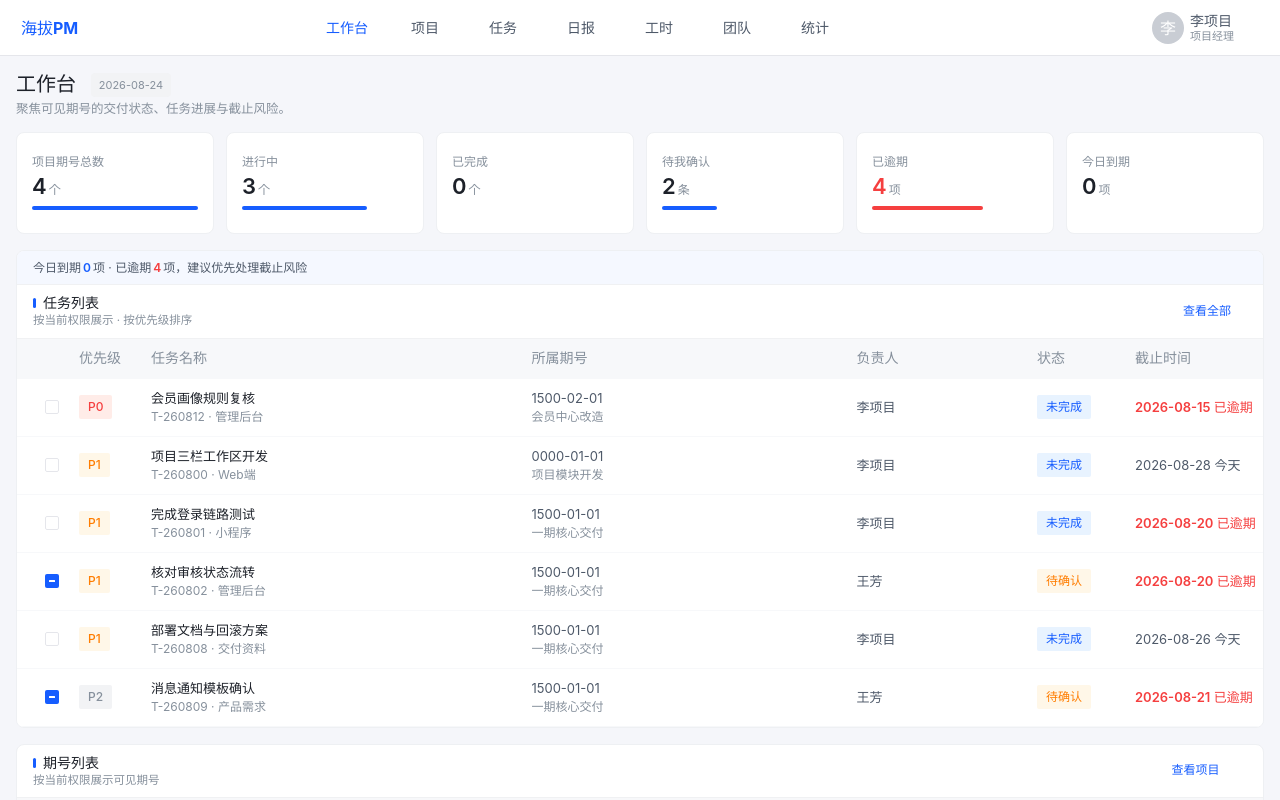
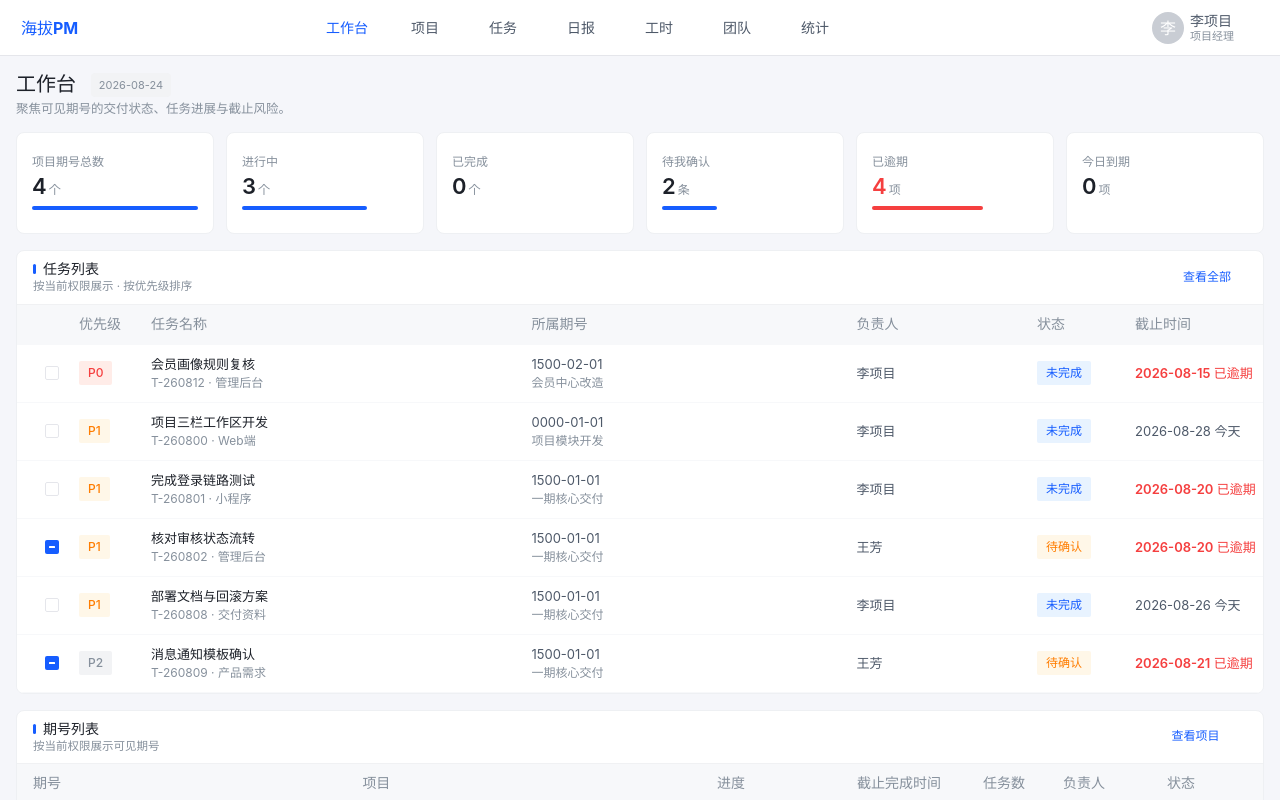
Before and after one commit to Bonye1986/HaiBaPM, a Vue app: page / in a window 1280 px wide. Built offline with nearby package versions, Linux system fonts and the light colour scheme; some icons are missing.

Commit message:
移除工作台任务风险提示条

```diff
--- a/src/App.vue
+++ b/src/App.vue
@@ -3022,7 +3022,6 @@ function taskDueLabel(task) { return task.due < dashboardDate.value ? `${task.du
           <section class="workbench-reference-panel"><header><div><h2>团队负荷</h2><span>{{ isProjectManagerRole ? '所辖期号成员 · 按未完成任务与工时' : '按未完成任务与登记工时汇总' }}</span></div><a-button type="text" @click="activeNav = '统计'">查看团队</a-button></header><div class="workbench-load-list"><div v-for="row in statsMemberRows.slice(0, 5)" :key="row.name" class="workbench-load-row"><a-avatar :size="26">{{ row.name.slice(0, 1) }}</a-avatar><strong>{{ row.name }}</strong><span class="workbench-load-track"><i :style="{ width: `${Math.min(row.tasks * 18, 100)}%` }"></i></span><small>{{ row.tasks }} 项 · {{ row.hours }}h<em v-if="row.overdue"> · {{ row.overdue }} 项逾期</em></small></div><a-empty v-if="!statsMemberRows.length" description="暂无团队负荷" /></div></section>
         </section>
         <section class="workbench-reference-panel workbench-reference-table-panel">
-          <div class="workbench-task-risk-strip">今日到期 <b>{{ dashboardTaskRisk.dueToday }}</b> 项 · 已逾期 <b class="is-danger">{{ dashboardTaskRisk.overdue }}</b> 项，建议优先处理截止风险</div>
           <header><div><h2>任务列表</h2><span>按当前权限展示 · 按优先级排序</span></div><a-button type="text" @click="activeNav = '任务'">查看全部</a-button></header>
           <div class="workbench-reference-table workbench-management-task-table"><div class="workbench-reference-table-row is-heading"><span aria-hidden="true"></span><span>优先级</span><span>任务名称</span><span>所属期号</span><span>负责人</span><span>状态</span><span>截止时间</span></div><div v-for="task in dashboardTasks" :key="task.id" class="workbench-reference-table-row" :class="{ 'is-overdue': task.due < dashboardDate }" role="button" tabindex="0" @click="openTaskFromRow(task)" @keydown="handleTaskRowKeydown($event, task)"><span class="workbench-task-table-check"><a-checkbox :model-value="task.status === '已完成'" :indeterminate="task.status === '待确认'" :disabled="!taskChecklistAction(task)" :aria-label="`${task.title}：${taskChecklistLabel(task)}`" @click.stop @change="handleTaskChecklistChange(task)" /></span><span><a-tag :color="priorityColors[task.priority]">{{ task.priority }}</a-tag></span><span><strong>{{ task.title }}</strong><small>{{ task.id }} · {{ task.module }}</small></span><span>{{ phaseByKey(task.phase)?.code || '期号未配置' }}<small>{{ phaseByKey(task.phase)?.name || '待补充' }}</small></span><span>{{ task.owner }}</span><span><a-tag :color="phaseStatusColor(task.status)">{{ task.status }}</a-tag></span><span :class="{ 'is-danger': task.due < dashboardDate }">{{ taskDueLabel(task) }}</span></div><a-empty v-if="!dashboardTasks.length" description="暂无相关任务" /></div>
         </section>
```
